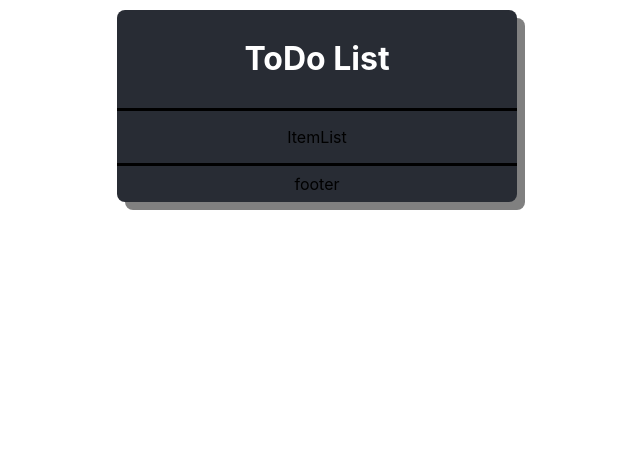
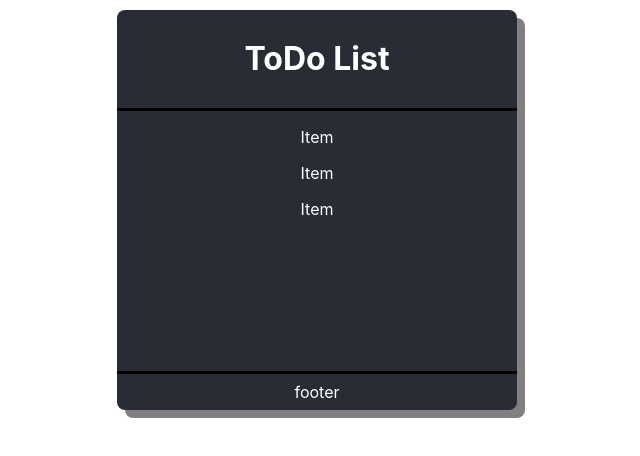
Before and after one commit to anoopyadav/todo-list, a React (Create React App) app: page / in a window 1280 px wide. Shown: the top 456 px of the page, without its empty margins (323-963 px from the left). Built offline with nearby package versions, Linux system fonts and the light colour scheme.

Commit message:
Add sticky footer

```diff
--- a/src/App.css
+++ b/src/App.css
@@ -1,32 +1,20 @@
 .App {
+    display: flex;
+    min-height: 50vh;
+    flex-direction: column;
+
     text-align: center;
     width: 400px;
     background-color: #282c34;
-
-    /* center align the div */
+    color: white;
     margin:10px auto;
-
     box-shadow: 8px 8px gray;
     border-radius: 8px;
-    position: relative;
 }
 
 .App-header {
-    /*background-color: #282c34;
-    min-height: 100vh;
-    display: flex;
-    flex-direction: column;
-    align-items: center;
-    justify-content: center;
-    font-size: calc(10px + 2vmin);
-    color: white;
-    */
     padding-top: 8px;
     padding-bottom: 8px;
     color: white;
     border-bottom: solid black;
 }
-
-.App-link {
-    color: #61dafb;
-}
--- a/src/App.js
+++ b/src/App.js
@@ -14,7 +14,7 @@ class App extends Component {
         return (
             <div className="App">
                 <Header />
-                <ItemList />
+                <ItemList/>
                 <Footer />
             </div>
         );
--- /dev/null
+++ b/src/components/ItemList/ItemList.css
@@ -0,0 +1,3 @@
+.itemList {
+    flex: 1;
+}
--- a/src/components/ItemList/ItemList.js
+++ b/src/components/ItemList/ItemList.js
@@ -1,9 +1,12 @@
 import React from 'react';
+import './ItemList.css';
 
 const ItemList = () => {
     return (
-        <div>
-            <p>ItemList</p>
+        <div class='itemList'>
+            <p>Item</p>
+            <p>Item</p>
+            <p>Item</p>
         </div>
     );
 }
```
